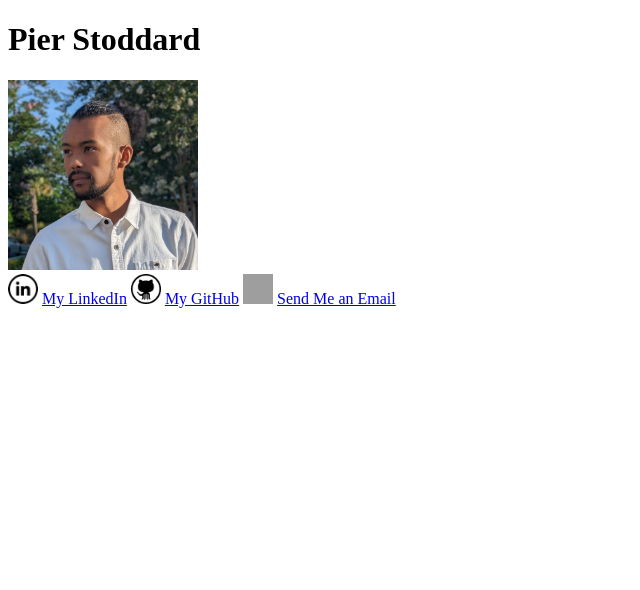
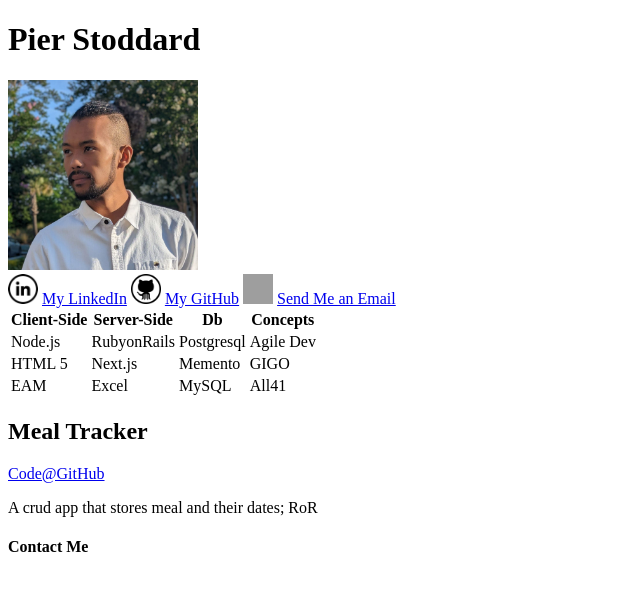
Before and after one commit to Deltafive-Piya/w2d1_html, a plain HTML site: page personalPortfolio/personalPortfolio.html in a window 1280 px wide. Shown: the whole page, without its empty margins (0-640 px from the left). Drawn offline with Linux system fonts and the light colour scheme; grey boxes are pictures that could not be loaded.

```diff
--- a/personalPortfolio/personalPortfolio.html
+++ b/personalPortfolio/personalPortfolio.html
@@ -18,6 +18,40 @@
         <img src="https://www.freepnglogos.com/uploads/black-email-logo-png-0.png" alt="Email icon" width="30" height="30">
         <a href=mailto:pierstoddard@gmail.com>Send Me an Email</a>
     </div>
+    <div>
+        <table>
+            <tr>
+                <th>Client-Side</th>
+                <th>Server-Side</th>
+                <th>Db</th>
+                <th>Concepts</th>
+            </tr>
+            <tr>
+                <td>Node.js</td>
+                <td>RubyonRails</td>
+                <td>Postgresql</td>
+                <td>Agile Dev</td>
+            </tr>
+            <tr>
+                <td>HTML 5</td>
+                <td>Next.js</td>
+                <td>Memento</td>
+                <td>GIGO</td>
+            </tr>
+            <tr>
+                <td>EAM</td>
+                <td>Excel</td>
+                <td>MySQL</td>
+                <td>All41</td>
+            </tr>
+        </table>
+    </div>
+        <h2>Meal Tracker</h2>
+        <a href="https://github.com/Deltafive-Piya/MealTracker">Code@GitHub</a>
+            <p>
+                A crud app that stores meal and their dates; RoR
+            </p>
+        <h4>Contact Me</h4>
 
     <!-- <a href="https://www.freepnglogos.com/pics/email-logo-png" title="Image from freepnglogos.com"><img src="https://www.freepnglogos.com/uploads/black-email-logo-png-0.png" width="200" alt="black email logo png" /></a> -->
 </body>
```
Also changed, not shown: registrationForm/Stoddard_Pier_RegistrationForm.html (+12 -12 lines).
